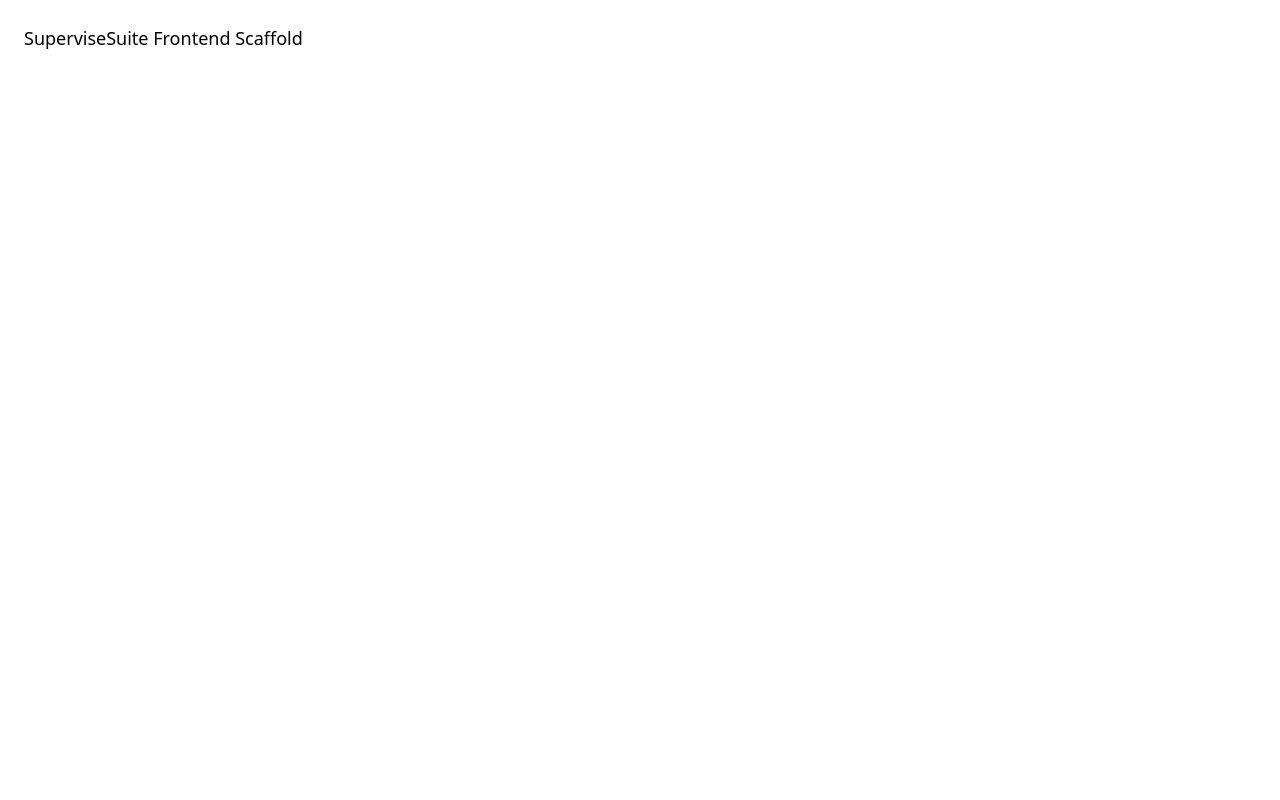
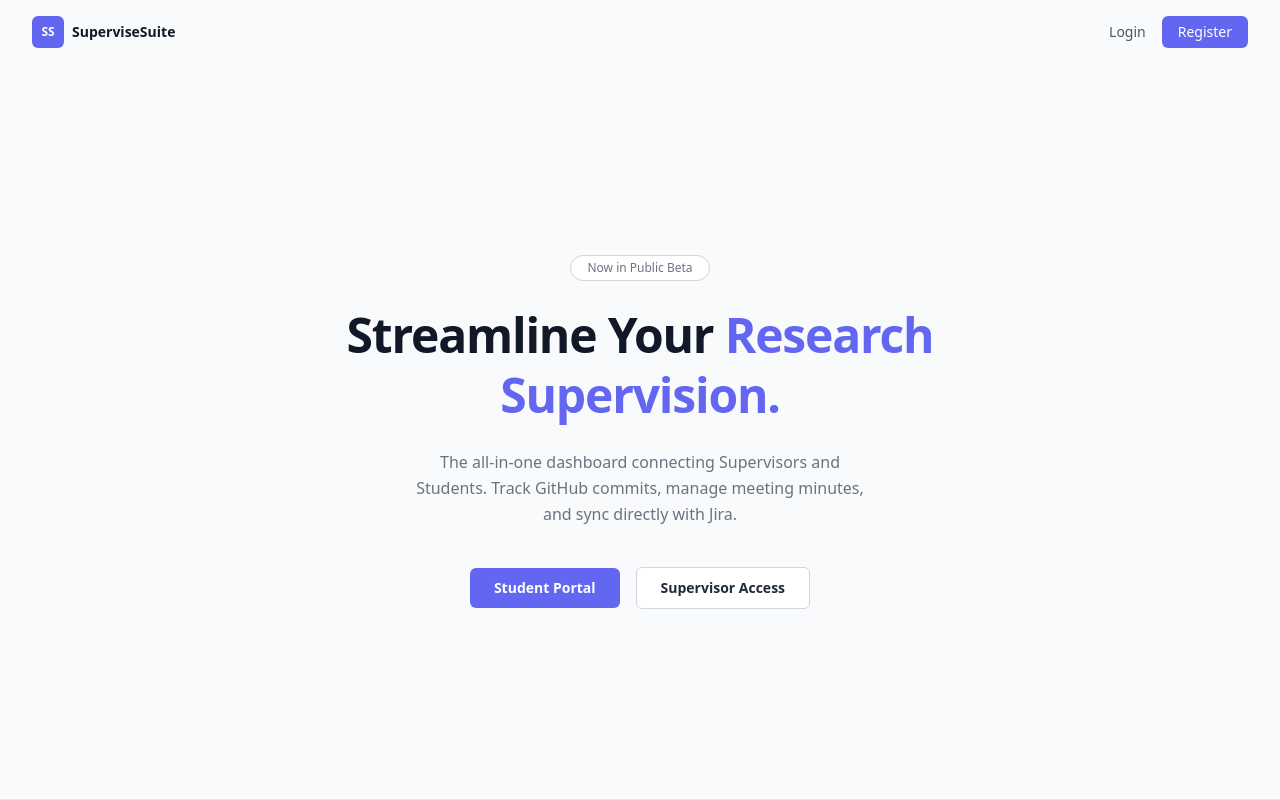
Before and after one commit to Nimsara-Jayarathna/SuperviseSuite-Frontend, a React (Vite) app: page / in a window 1280 px wide. Built offline with nearby package versions, Linux system fonts and the light colour scheme.

Commit message:
feat(ui): Display landing page
The application now renders the dedicated landing page component for improved initial user experience.

```diff
--- a/src/App.tsx
+++ b/src/App.tsx
@@ -1,3 +1,5 @@
+import { LandingPage } from '@/features/landing/pages/LandingPage';
+
 export default function App() {
-  return <div className="p-6 text-lg">SuperviseSuite Frontend Scaffold</div>;
+  return <LandingPage />;
 }
--- a/src/features/landing/pages/LandingPage.tsx
+++ b/src/features/landing/pages/LandingPage.tsx
@@ -8,6 +8,7 @@ export function LandingPage() {
       <div className="flex min-h-screen flex-col bg-slate-50">
         <LandingNav />
         <HeroSection />
+        <hr className="border-gray-200" />
       </div>
     </PublicLayout>
   );
```
